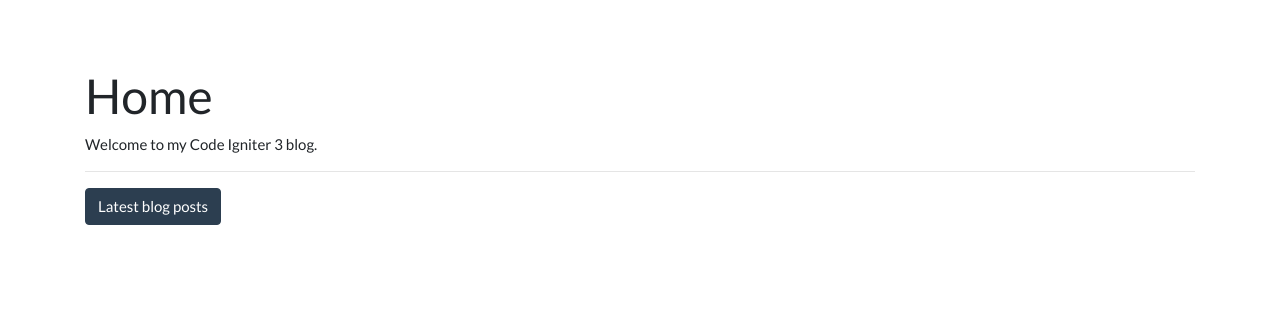
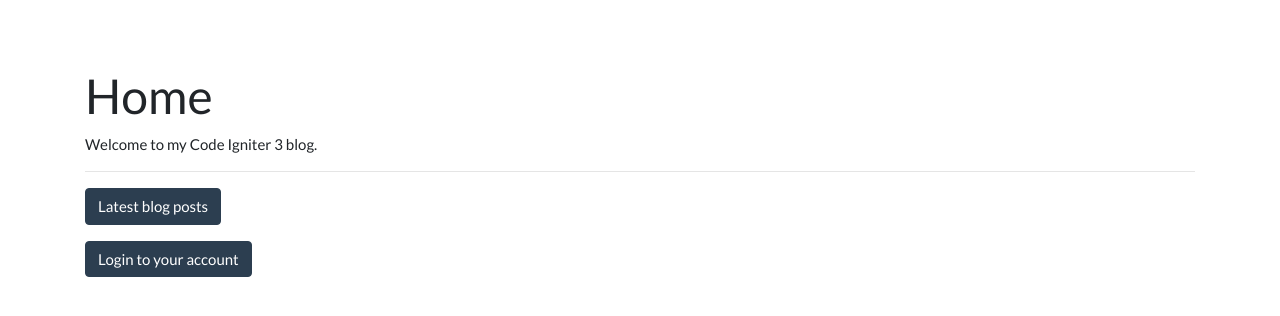
Before and after one commit to TaskerSolutions/ci-blog, a CodeIgniter app: page /ci-blog/ in a window 1280 px wide. Shown: the part 71-387 px from the top of the page. Run offline with CodeIgniter, Linux system fonts and the light colour scheme; some libraries are stand-ins or nearby versions.

Commit message:
additional nav buttons

```diff
--- a/application/views/pages/home.php
+++ b/application/views/pages/home.php
@@ -7,7 +7,13 @@
 <hr>
 
 <p>
-  <a class="btn btn-primary" href="<?php echo site_url('/posts'); ?>">
+  <a class="btn btn-primary" href="<?php echo site_url('posts'); ?>">
     Latest blog posts
   </a>
 </p>
+
+<p>
+  <a class="btn btn-primary" href="<?php echo site_url('users/login'); ?>">
+    Login to your account
+  </a>
+</p>
--- a/application/views/users/login.php
+++ b/application/views/users/login.php
@@ -18,6 +18,10 @@
 
       <button type="submit" class="btn btn-primary btn-block">Login</button>
 
+      <br>
+
+      <a class="btn btn-warning btn-block" href="<?php echo site_url('users/register'); ?>">Register a new account</a>
+
     </div>
   </div>
 
--- a/application/views/users/register.php
+++ b/application/views/users/register.php
@@ -47,6 +47,11 @@ submit the form to Users controller, and register() function
 
       <button type="submit" class="btn btn-success btn-block">Submit</button>
 
+      <br>
+
+      <label>Already have an account?</label>
+      <a class="btn btn-warning btn-block" href="<?php echo site_url('users/login'); ?>">Log in</a>
+
     </div>
   </div>
 
```
